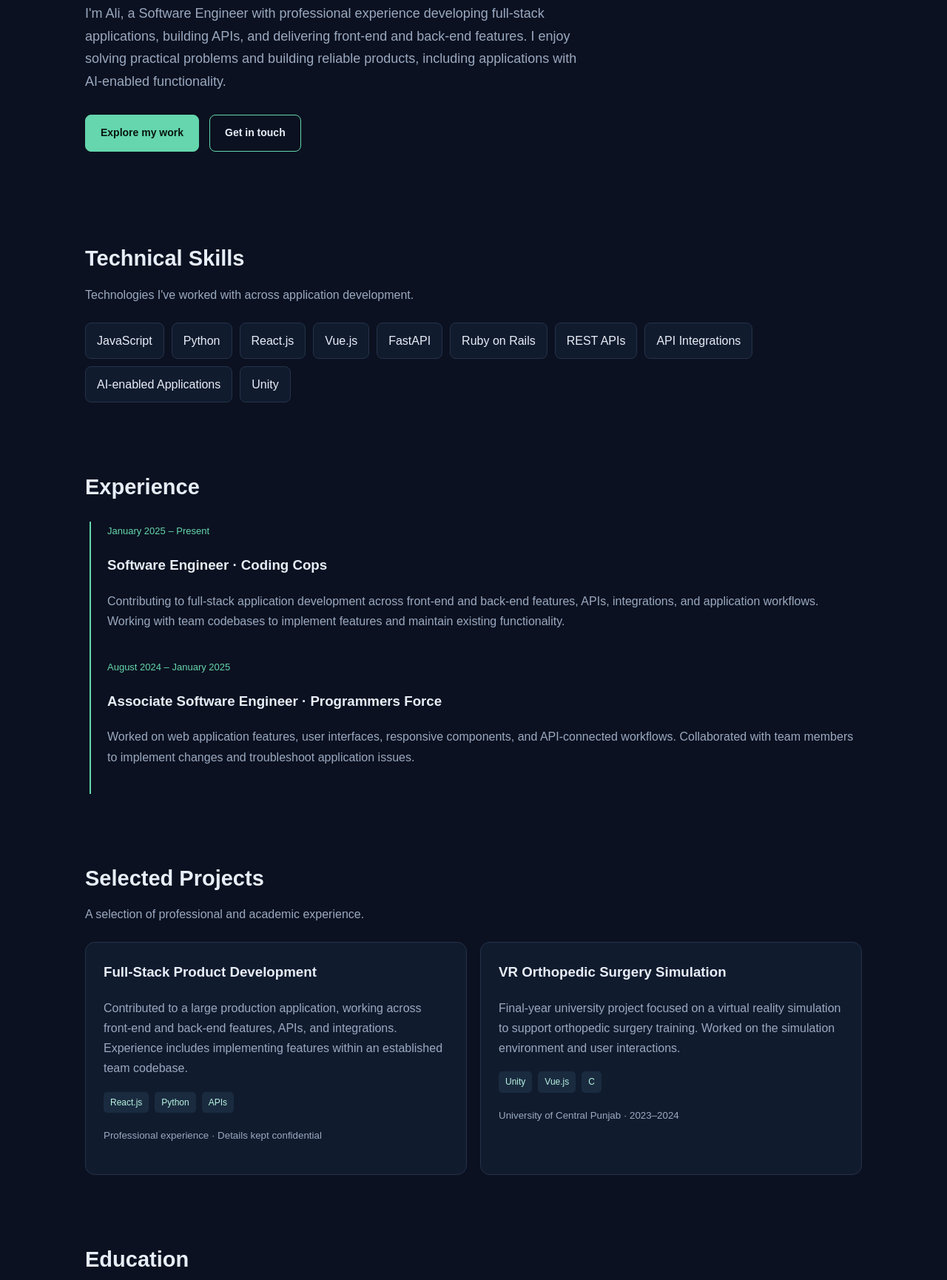
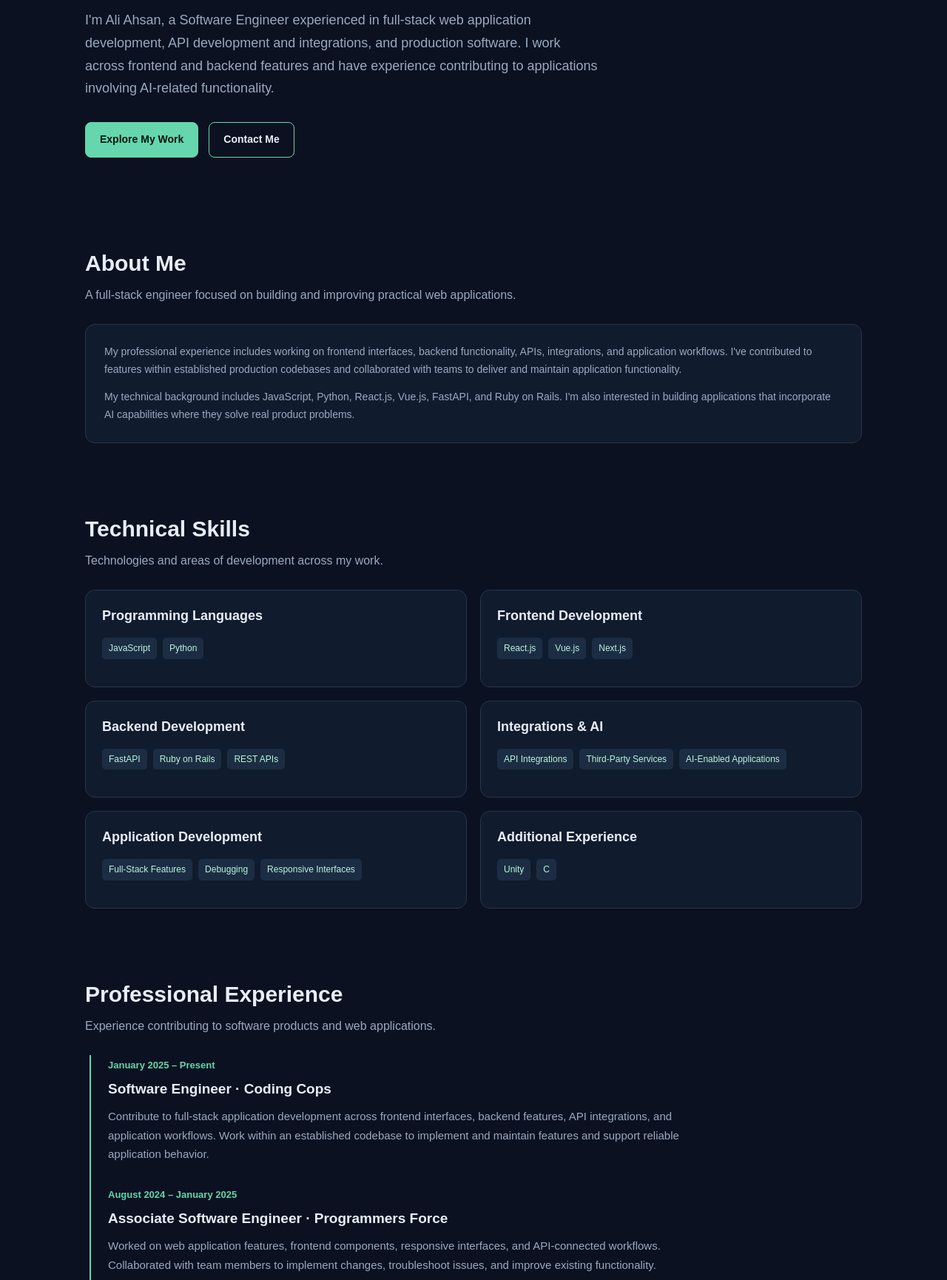
Before and after one commit to Ali-737/Ali-737.github.io, a plain HTML site: page index.html in a window 1280 px wide. Shown: the part 468-2198 px from the top of the page at 74% size. Drawn offline with Linux system fonts and the light colour scheme.

Commit message:
Update index.html

```diff
--- a/index.html
+++ b/index.html
@@ -4,30 +4,48 @@
 <head>
   <meta charset="UTF-8">
   <meta name="viewport" content="width=device-width, initial-scale=1.0">
-  <meta name="description" content="Ali Ahsan is a Software Engineer specializing in full-stack web development, APIs, and AI-enabled applications.">
+  <meta name="description" content="Ali Ahsan — Software Engineer specializing in full-stack web applications, APIs, and AI-enabled application features.">
+  <meta name="theme-color" content="#0b1120">
   <title>Ali Ahsan | Software Engineer</title>
+
   <style>
     :root {
       --bg: #0b1120;
       --panel: #111b2e;
+      --panel-hover: #16233a;
       --text: #e8eef8;
       --muted: #9aa9c0;
       --accent: #65d6ad;
-      --border: #24334a;
+      --border: #26354c;
     }
 
-    * { box-sizing: border-box; }
-    html { scroll-behavior: smooth; }
+    * {
+      box-sizing: border-box;
+      margin: 0;
+      padding: 0;
+    }
+
+    html {
+      scroll-behavior: smooth;
+      scroll-padding-top: 85px;
+    }
 
     body {
-      margin: 0;
       font-family: Arial, Helvetica, sans-serif;
       background: var(--bg);
       color: var(--text);
       line-height: 1.7;
     }
 
-    a { color: inherit; text-decoration: none; }
+    a {
+      color: inherit;
+      text-decoration: none;
+    }
+
+    a:focus-visible {
+      outline: 2px solid var(--accent);
+      outline-offset: 4px;
+    }
 
     .container {
       width: min(1050px, 90%);
@@ -38,51 +56,57 @@
       display: flex;
       justify-content: space-between;
       align-items: center;
+      gap: 24px;
       padding: 22px 0;
       border-bottom: 1px solid var(--border);
     }
 
     .logo {
+      color: var(--accent);
       font-size: 21px;
       font-weight: 800;
-      color: var(--accent);
+      white-space: nowrap;
     }
 
     .nav-links {
       display: flex;
-      gap: 22px;
+      flex-wrap: wrap;
+      gap: 20px;
+      color: var(--muted);
       font-size: 14px;
-      color: var(--muted);
     }
 
-    .nav-links a:hover, .text-link:hover {
+    .nav-links a:hover,
+    .text-link:hover {
       color: var(--accent);
     }
 
     .hero {
-      padding: 95px 0 75px;
+      padding: 100px 0 75px;
     }
 
     .eyebrow {
       color: var(--accent);
       font-size: 13px;
+      font-weight: bold;
       letter-spacing: 2px;
       text-transform: uppercase;
-      font-weight: bold;
     }
 
     h1 {
+      margin: 20px 0;
       font-size: clamp(42px, 7vw, 72px);
-      line-height: 1.08;
+      line-height: 1.1;
       letter-spacing: -2px;
-      margin: 20px 0;
     }
 
-    h1 span { color: var(--accent); }
+    h1 span {
+      color: var(--accent);
+    }
 
     .intro {
+      max-width: 700px;
       color: var(--muted);
-      max-width: 680px;
       font-size: 18px;
     }
 
@@ -95,11 +119,16 @@
 
     .button {
       display: inline-block;
-      padding: 12px 20px;
+      padding: 11px 19px;
       border: 1px solid var(--accent);
       border-radius: 8px;
+      font-size: 14px;
       font-weight: bold;
-      font-size: 14px;
+      transition: background 0.2s, transform 0.2s;
+    }
+
+    .button:hover {
+      transform: translateY(-2px);
     }
 
     .primary {
@@ -107,17 +136,23 @@
       color: #07150f;
     }
 
-    section { padding: 45px 0; }
+    .primary:hover {
+      background: #83e6c2;
+    }
+
+    section {
+      padding: 48px 0;
+    }
 
     .section-title {
-      font-size: 29px;
-      margin: 0 0 22px;
+      margin-bottom: 10px;
+      font-size: 30px;
+      line-height: 1.3;
     }
 
     .section-description {
+      margin-bottom: 26px;
       color: var(--muted);
-      margin-top: -12px;
-      margin-bottom: 24px;
     }
 
     .grid {
@@ -127,58 +162,100 @@
     }
 
     .card {
-      background: var(--panel);
+      min-width: 0;
+      padding: 25px;
       border: 1px solid var(--border);
       border-radius: 13px;
-      padding: 24px;
+      background: var(--panel);
+      transition: border-color 0.2s, transform 0.2s;
     }
 
-    .card h3 { margin-top: 0; }
+    .card:hover {
+      border-color: #426b76;
+      transform: translateY(-3px);
+    }
 
-    .card p, .muted { color: var(--muted); }
+    .card h3 {
+      margin-bottom: 12px;
+      font-size: 18px;
+      line-height: 1.4;
+    }
+
+    .card p {
+      color: var(--muted);
+      font-size: 14px;
+    }
 
     .tags {
       display: flex;
       flex-wrap: wrap;
       gap: 8px;
-      margin-top: 18px;
+      margin-top: 17px;
+      margin-bottom: 15px;
     }
 
     .tag {
-      background: #1a2b40;
+      padding: 4px 9px;
+      border-radius: 5px;
+      background: #1c2d43;
       color: #b8f4df;
-      border-radius: 5px;
-      padding: 4px 9px;
+      font-size: 12px;
+    }
+
+    .card .note {
+      margin-top: 12px;
       font-size: 12px;
     }
 
     .experience-item {
+      margin-left: 6px;
+      padding: 3px 0 28px 23px;
       border-left: 2px solid var(--accent);
-      padding: 2px 0 20px 22px;
-      margin-left: 6px;
     }
 
     .date {
       color: var(--accent);
       font-size: 13px;
+      font-weight: bold;
     }
 
-    .skills-list {
-      display: flex;
-      flex-wrap: wrap;
-      gap: 10px;
+    .experience-item h3 {
+      margin: 5px 0 8px;
+      font-size: 19px;
     }
 
-    .skills-list span {
-      padding: 10px 15px;
+    .experience-item p {
+      max-width: 780px;
+      color: var(--muted);
+      font-size: 15px;
+    }
+
+    .skills-grid {
+      display: grid;
+      grid-template-columns: repeat(2, minmax(0, 1fr));
+      gap: 18px;
+    }
+
+    .skills-grid .card {
+      padding: 22px;
+    }
+
+    .education-meta {
+      margin-top: 5px;
+      color: var(--accent);
+      font-size: 13px;
+    }
+
+    .contact-card {
+      padding: 30px;
       border: 1px solid var(--border);
-      border-radius: 8px;
+      border-radius: 13px;
       background: var(--panel);
     }
 
     footer {
-      margin-top: 50px;
-      padding: 28px 0;
+      margin-top: 45px;
+      padding: 25px 0;
       border-top: 1px solid var(--border);
       color: var(--muted);
       font-size: 13px;
@@ -186,159 +263,347 @@
     }
 
     @media (max-width: 650px) {
-      .grid { grid-template-columns: 1fr; }
-      .nav-links { gap: 12px; font-size: 12px; }
-      .hero { padding-top: 65px; }
-      h1 { letter-spacing: -1px; }
+      .grid,
+      .skills-grid {
+        grid-template-columns: 1fr;
+      }
+
+      nav {
+        align-items: flex-start;
+        flex-direction: column;
+        gap: 12px;
+      }
+
+      .nav-links {
+        gap: 12px 17px;
+      }
+
+      .hero {
+        padding-top: 65px;
+      }
+
+      h1 {
+        letter-spacing: -1px;
+      }
+
+      .intro {
+        font-size: 16px;
+      }
+
+      .card,
+      .contact-card {
+        padding: 21px;
+      }
     }
   </style>
 </head>
+
 <body>
   <div class="container">
-    <nav>
-      <a class="logo" href="#">Ali Ahsan.</a>
+
+    <!-- Navigation -->
+    <nav aria-label="Main navigation">
+      <a class="logo" href="#home">Ali Ahsan.</a>
+
       <div class="nav-links">
         <a href="#about">About</a>
         <a href="#skills">Skills</a>
         <a href="#experience">Experience</a>
         <a href="#projects">Projects</a>
+        <a href="#education">Education</a>
         <a href="#contact">Contact</a>
       </div>
     </nav>
 
-    <header class="hero" id="about">
+    <!-- Hero -->
+    <header class="hero" id="home">
       <div class="eyebrow">Software Engineer · Lahore, Pakistan</div>
-      <h1>Building useful<br>web applications<br><span>from front to back.</span></h1>
+
+      <h1>
+        Building web apps<br>
+        from front to back.<br>
+        <span>Solving real problems.</span>
+      </h1>
+
       <p class="intro">
-        I'm Ali, a Software Engineer with professional experience
-        developing full-stack applications, building APIs, and
-        delivering front-end and back-end features. I enjoy solving
-        practical problems and building reliable products, including
-        applications with AI-enabled functionality.
+        I'm Ali Ahsan, a Software Engineer experienced in full-stack
+        web application development, API development and integrations,
+        and production software. I work across frontend and backend
+        features and have experience contributing to applications
+        involving AI-related functionality.
       </p>
+
       <div class="buttons">
-        <a class="button primary" href="#projects">Explore my work</a>
-        <a class="button" href="#contact">Get in touch</a>
+        <a class="button primary" href="#projects">Explore My Work</a>
+        <a class="button" href="#contact">Contact Me</a>
       </div>
     </header>
 
-    <section id="skills">
-      <h2 class="section-title">Technical Skills</h2>
+    <!-- About -->
+    <section id="about">
+      <h2 class="section-title">About Me</h2>
+
       <p class="section-description">
-        Technologies I've worked with across application development.
+        A full-stack engineer focused on building and improving
+        practical web applications.
       </p>
-      <div class="skills-list">
-        <span>JavaScript</span>
-        <span>Python</span>
-        <span>React.js</span>
-        <span>Vue.js</span>
-        <span>FastAPI</span>
-        <span>Ruby on Rails</span>
-        <span>REST APIs</span>
-        <span>API Integrations</span>
-        <span>AI-enabled Applications</span>
-        <span>Unity</span>
+
+      <div class="card">
+        <p>
+          My professional experience includes working on frontend
+          interfaces, backend functionality, APIs, integrations, and
+          application workflows. I've contributed to features within
+          established production codebases and collaborated with
+          teams to deliver and maintain application functionality.
+        </p>
+
+        <p style="margin-top: 14px;">
+          My technical background includes JavaScript, Python,
+          React.js, Vue.js, FastAPI, and Ruby on Rails. I'm also
+          interested in building applications that incorporate AI
+          capabilities where they solve real product problems.
+        </p>
       </div>
     </section>
 
+    <!-- Skills -->
+    <section id="skills">
+      <h2 class="section-title">Technical Skills</h2>
+
+      <p class="section-description">
+        Technologies and areas of development across my work.
+      </p>
+
+      <div class="skills-grid">
+
+        <article class="card">
+          <h3>Programming Languages</h3>
+          <div class="tags">
+            <span class="tag">JavaScript</span>
+            <span class="tag">Python</span>
+          </div>
+        </article>
+
+        <article class="card">
+          <h3>Frontend Development</h3>
+          <div class="tags">
+            <span class="tag">React.js</span>
+            <span class="tag">Vue.js</span>
+            <span class="tag">Next.js</span>
+          </div>
+        </article>
+
+        <article class="card">
+          <h3>Backend Development</h3>
+          <div class="tags">
+            <span class="tag">FastAPI</span>
+            <span class="tag">Ruby on Rails</span>
+            <span class="tag">REST APIs</span>
+          </div>
+        </article>
+
+        <article class="card">
+          <h3>Integrations & AI</h3>
+          <div class="tags">
+            <span class="tag">API Integrations</span>
+            <span class="tag">Third-Party Services</span>
+            <span class="tag">AI-Enabled Applications</span>
+          </div>
+        </article>
+
+        <article class="card">
+          <h3>Application Development</h3>
+          <div class="tags">
+            <span class="tag">Full-Stack Features</span>
+            <span class="tag">Debugging</span>
+            <span class="tag">Responsive Interfaces</span>
+          </div>
+        </article>
+
+        <article class="card">
+          <h3>Additional Experience</h3>
+          <div class="tags">
+            <span class="tag">Unity</span>
+            <span class="tag">C</span>
+          </div>
+        </article>
+
+      </div>
+    </section>
+
+    <!-- Experience -->
     <section id="experience">
-      <h2 class="section-title">Experience</h2>
+      <h2 class="section-title">Professional Experience</h2>
+
+      <p class="section-description">
+        Experience contributing to software products and web applications.
+      </p>
 
       <div class="experience-item">
         <div class="date">January 2025 – Present</div>
+
         <h3>Software Engineer · Coding Cops</h3>
-        <p class="muted">
-          Contributing to full-stack application development across
-          front-end and back-end features, APIs, integrations, and
-          application workflows. Working with team codebases to
-          implement features and maintain existing functionality.
+
+        <p>
+          Contribute to full-stack application development across
+          frontend interfaces, backend features, API integrations,
+          and application workflows. Work within an established
+          codebase to implement and maintain features and support
+          reliable application behavior.
         </p>
       </div>
 
       <div class="experience-item">
         <div class="date">August 2024 – January 2025</div>
+
         <h3>Associate Software Engineer · Programmers Force</h3>
-        <p class="muted">
-          Worked on web application features, user interfaces,
-          responsive components, and API-connected workflows.
-          Collaborated with team members to implement changes
-          and troubleshoot application issues.
+
+        <p>
+          Worked on web application features, frontend components,
+          responsive interfaces, and API-connected workflows.
+          Collaborated with team members to implement changes,
+          troubleshoot issues, and improve existing functionality.
         </p>
       </div>
     </section>
 
+    <!-- Projects -->
     <section id="projects">
       <h2 class="section-title">Selected Projects</h2>
+
       <p class="section-description">
-        A selection of professional and academic experience.
+        Professional product contributions and academic development work.
       </p>
 
       <div class="grid">
+
         <article class="card">
           <h3>Full-Stack Product Development</h3>
+
           <p>
             Contributed to a large production application, working
-            across front-end and back-end features, APIs, and
-            integrations. Experience includes implementing features
-            within an established team codebase.
+            across frontend and backend features, APIs, integrations,
+            and application workflows. Implemented and maintained
+            features within an established team codebase.
           </p>
+
           <div class="tags">
             <span class="tag">React.js</span>
             <span class="tag">Python</span>
+            <span class="tag">FastAPI</span>
             <span class="tag">APIs</span>
           </div>
-          <p><small>Professional experience · Details kept confidential</small></p>
+
+          <p class="note">
+            Professional experience · Product details kept confidential
+          </p>
+        </article>
+
+        <article class="card">
+          <h3>AI-Enabled Application Features</h3>
+
+          <p>
+            Professional experience contributing to application
+            functionality and integrations involving AI-related
+            features. Worked across application components to
+            support product workflows and feature delivery.
+          </p>
+
+          <div class="tags">
+            <span class="tag">Full-Stack Development</span>
+            <span class="tag">API Integrations</span>
+            <span class="tag">Application Features</span>
+          </div>
+
+          <p class="note">
+            Professional experience · Specific implementation details omitted
+          </p>
         </article>
 
         <article class="card">
           <h3>VR Orthopedic Surgery Simulation</h3>
+
           <p>
-            Final-year university project focused on a virtual reality
-            simulation to support orthopedic surgery training.
-            Worked on the simulation environment and user interactions.
+            Developed a final-year university project involving a
+            virtual reality simulation to support orthopedic surgery
+            training. Worked on the simulation environment and user
+            interactions, with a focus on the training experience.
           </p>
+
           <div class="tags">
             <span class="tag">Unity</span>
             <span class="tag">Vue.js</span>
             <span class="tag">C</span>
           </div>
-          <p><small>University of Central Punjab · 2023–2024</small></p>
+
+          <p class="note">
+            University of Central Punjab · 2023–2024
+          </p>
         </article>
+
       </div>
     </section>
 
+    <!-- Education -->
     <section id="education">
       <h2 class="section-title">Education</h2>
-      <div class="card">
+
+      <article class="card">
         <h3>Bachelor of Computer Science</h3>
+
         <p>University of Central Punjab, Lahore</p>
-        <p class="muted">September 2020 – July 2024</p>
-        <p class="muted">
-          Relevant coursework: Data Structures and Algorithms,
-          Object-Oriented Programming, Deep Learning, Probability
-          and Statistics, and Microcontroller Programming.
+
+        <div class="education-meta">
+          September 2020 – July 2024
+        </div>
+
+        <p style="margin-top: 14px;">
+          Relevant coursework included Data Structures and Algorithms,
+          Object-Oriented Programming, Deep Learning, Probability and
+          Statistics, and Microcontroller Programming.
         </p>
+      </article>
+    </section>
+
+    <!-- Contact -->
+    <section id="contact">
+      <h2 class="section-title">Let's Connect</h2>
+
+      <div class="contact-card">
+        <p class="intro">
+          I'm interested in full-stack development, project-based
+          collaborations, and building useful web applications.
+          If you have a project or would like to discuss a collaboration,
+          feel free to reach out.
+        </p>
+
+        <div class="buttons">
+          <a
+            class="button primary"
+            href="mailto:syedaliahsan737@gmail.com"
+          >
+            Email Me
+          </a>
+
+          <a
+            class="button"
+            href="https://github.com/Ali-737"
+            target="_blank"
+            rel="noopener noreferrer"
+          >
+            GitHub Profile
+          </a>
+        </div>
       </div>
     </section>
 
-    <section id="contact">
-      <h2 class="section-title">Let's Connect</h2>
-      <p class="intro">
-        Interested in full-stack development, freelance projects,
-        and building practical web applications with great teams.
+    <!-- Footer -->
+    <footer>
+      <p>
+        © 2026 Ali Ahsan · Software Engineer · Lahore, Pakistan
       </p>
-      <div class="buttons">
-        <a class="button primary"
-           href="mailto:syedaliahsan737@gmail.com">Email me</a>
-        <a class="button"
-           href="https://github.com/Ali-737"
-           target="_blank" rel="noopener noreferrer">GitHub profile</a>
-      </div>
-    </section>
+    </footer>
 
-    <footer>
-      © 2026 Ali Ahsan · Software Engineer · Lahore, Pakistan
-    </footer>
   </div>
 </body>
 </html>
```
